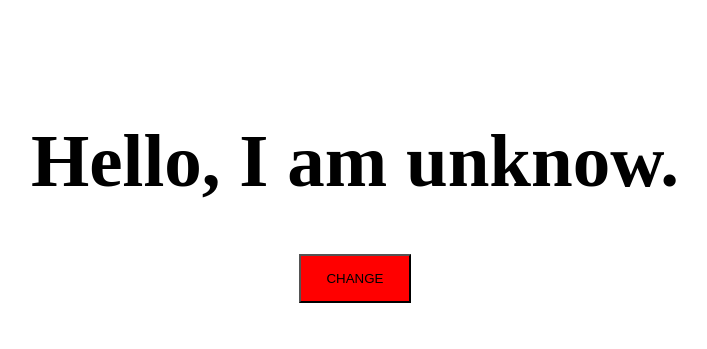
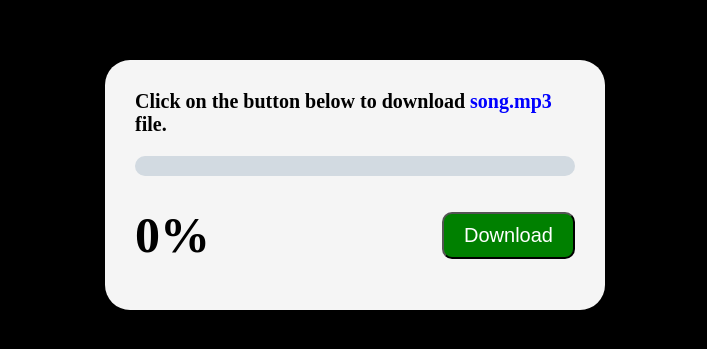
Before and after one commit to Prithvi27112003/web-dev-project-journey, a plain HTML site: page index.html in a window 1280 px wide. Shown: the part 215-564 px from the top of the page, without its empty margins (285-992 px from the left). Drawn offline with Linux system fonts and the light colour scheme.

Commit message:
Downloading effect miniProject

```diff
--- a/index.html
+++ b/index.html
@@ -3,12 +3,22 @@
 <head>
   <meta charset="UTF-8">
   <meta name="viewport" content="width=device-width, initial-scale=1.0">
-  <title>Quotes</title>
+  <title>Download Effect</title>
   <link rel="stylesheet" href="style.css">
 </head>
 <body>
-  <h1>Hello, I am unknow.</h1>
-  <button>CHANGE</button>
+  <main>
+    <div class="card">
+      <p>Click on the button below to download <span>song.mp3</span> file.</p>
+      <div class="outer">
+        <div class="inner"></div>
+      </div>
+      <div class="bottom">
+        <h1>0%</h1>
+         <button>Download</button>
+      </div>
+    </div>
+  </main>
   <script src="script.js"></script>
 </body>
 </html>
--- a/script.js
+++ b/script.js
@@ -1,12 +1,25 @@
+let btn = document.querySelector('button');
+let percentage = document.querySelector('h1');
+let track = document.querySelector('.inner');
+let grow = 0;
 
-let btn = document.querySelector('button');
-let h1 = document.querySelector('h1');
 
 btn.addEventListener('click',function(){
-  h1.innerHTML = 'CHANGING WAIT FOR A WHILE';
-  let name = prompt("Please enter your name");
+  btn.style.pointerEvents = 'none';
+  btn.style.opacity = '50%';
+
+  let speed = 50 + Math.floor(Math.random()*100);
+
+  let downloading = setInterval(function(){
+    grow++;
+    track.style.width = grow+'%';
+    percentage.innerHTML = grow+'%';
+
+  },speed);
 
   setTimeout(function(){
-    h1.innerHTML = `Hello, I am ${name}.`;
-  },3000);
-})
+    clearInterval(downloading);
+  },speed*100);
+
+
+});
--- a/style.css
+++ b/style.css
@@ -1,31 +1,78 @@
 *{
-  margin:0;
-  padding:0;
+  margin: 0;
+  padding: 0;
   box-sizing: border-box;
 }
 
 html,body{
-  height:100%;
-  width:100%;
-  display:flex;
-  justify-content: center;
-  align-items: center;
-  flex-direction: column;
+  height: 100%;
+  width: 100%;
 }
 
-h1{
-  font-size: 75px;
-  margin: 50px;
+main{
+  height: 100%;
+  width: 100%;
+  background-color: black;
+  color: white;
+  display: flex;
+  align-items: center;
+  justify-content: center;
 }
 
-button{
-  padding:15px 25px;
-  background-color: red;
-  color:black;
+.card{
+  height: 250px;
+  width: 500px;
+  background-color: whitesmoke;
+  border-radius: 25px;
+  padding:30px;
 }
 
-button:active{
+.card p {
+  font-size: 20px;
+  color: black;
+  font-weight: 600;
+  margin-bottom: 20px;
+}
+
+.card p span{
+  color: blue;
+}
+
+.outer{
+  height: 20px;
+  width: 100%;
+  background-color: rgb(210, 218, 225);
+  border-radius: 50px;
+}
+
+.inner{
+  height: 100%;
+  width: 0%;
   background-color: green;
-  color:white;
+  border-radius: 50px;
+}
+
+.bottom{
+  display: flex;
+  align-items: center;
+  justify-content: space-between;
+  margin-top: 30px;
+}
+
+.bottom h1{
+  font-size: 50px;
+  color: black;
+}
+
+.bottom button{
+  padding: 10px 20px;
+  background-color: green;
+  color: white;
+  border-radius: 10px;
+  cursor: pointer;
+  font-size: 20px;
+}
+
+.bottom button:active{
   scale: 0.90;
 }
```
